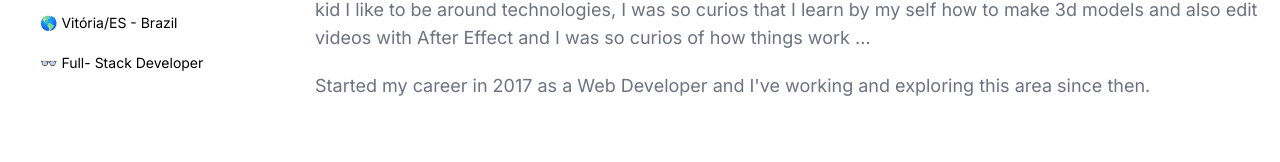
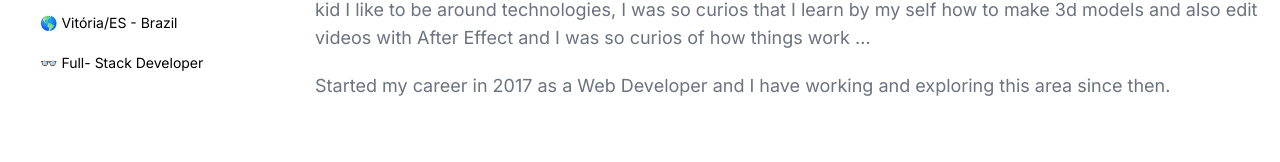
Before and after one commit to eduardoaraya/eduardoaraya.me-nextjs, a Next.js app: page / in a window 1280 px wide. Shown: the part 373-535 px from the top of the page. Built offline with nearby package versions, Linux system fonts and the light colour scheme.

Commit message:
fix: eslint rule no-unescaped-entities

```diff
--- a/src/components/sections/aboutMeSection.tsx
+++ b/src/components/sections/aboutMeSection.tsx
@@ -22,8 +22,8 @@ export const AboutMeSection = () => (
               so curios of how things work ...
             </p>
             <p className="my-5">
-              Started my career in 2017 as a Web Developer and I've working and
-              exploring this area since then.
+              Started my career in 2017 as a Web Developer and I have working
+              and exploring this area since then.
             </p>
           </div>
         </div>
```
